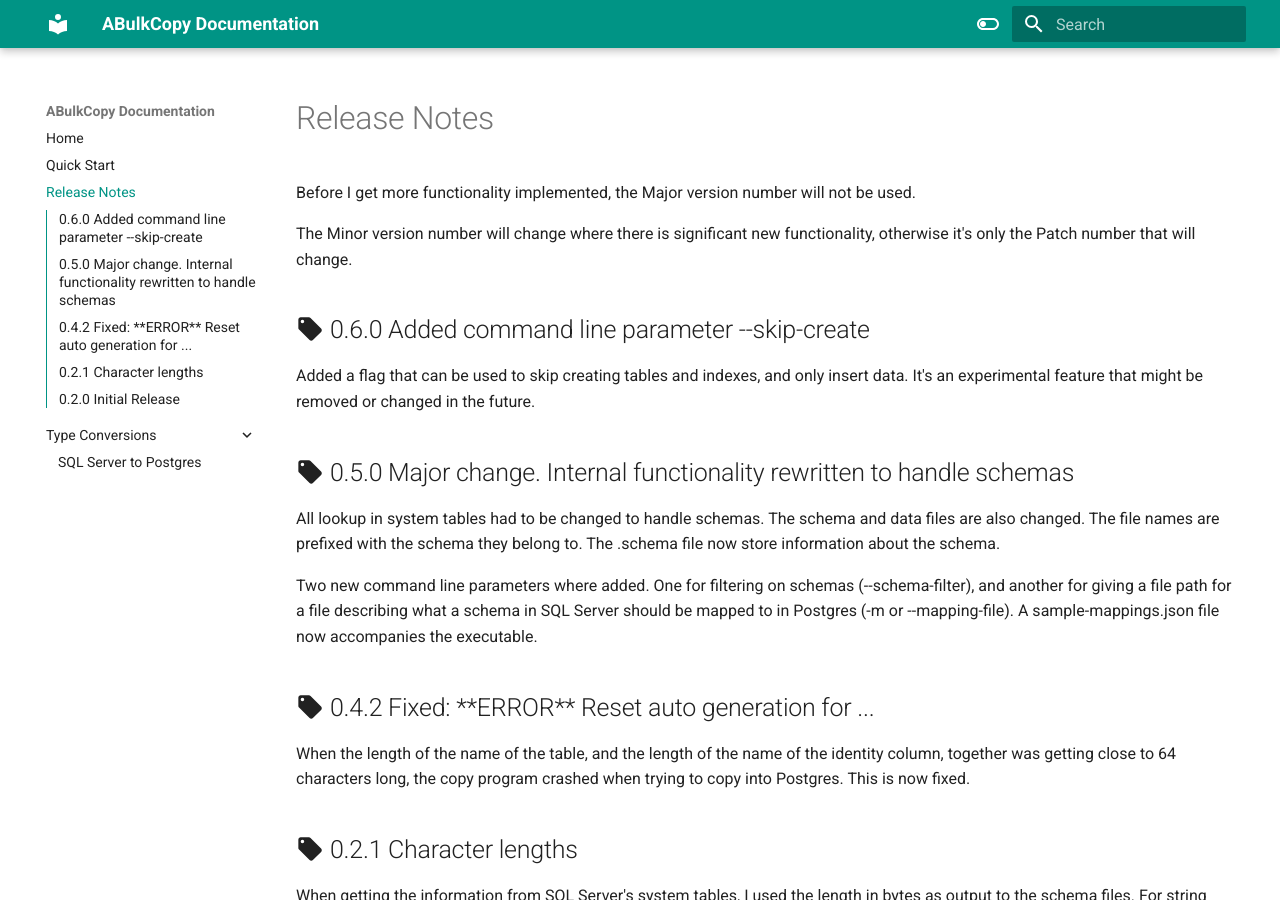
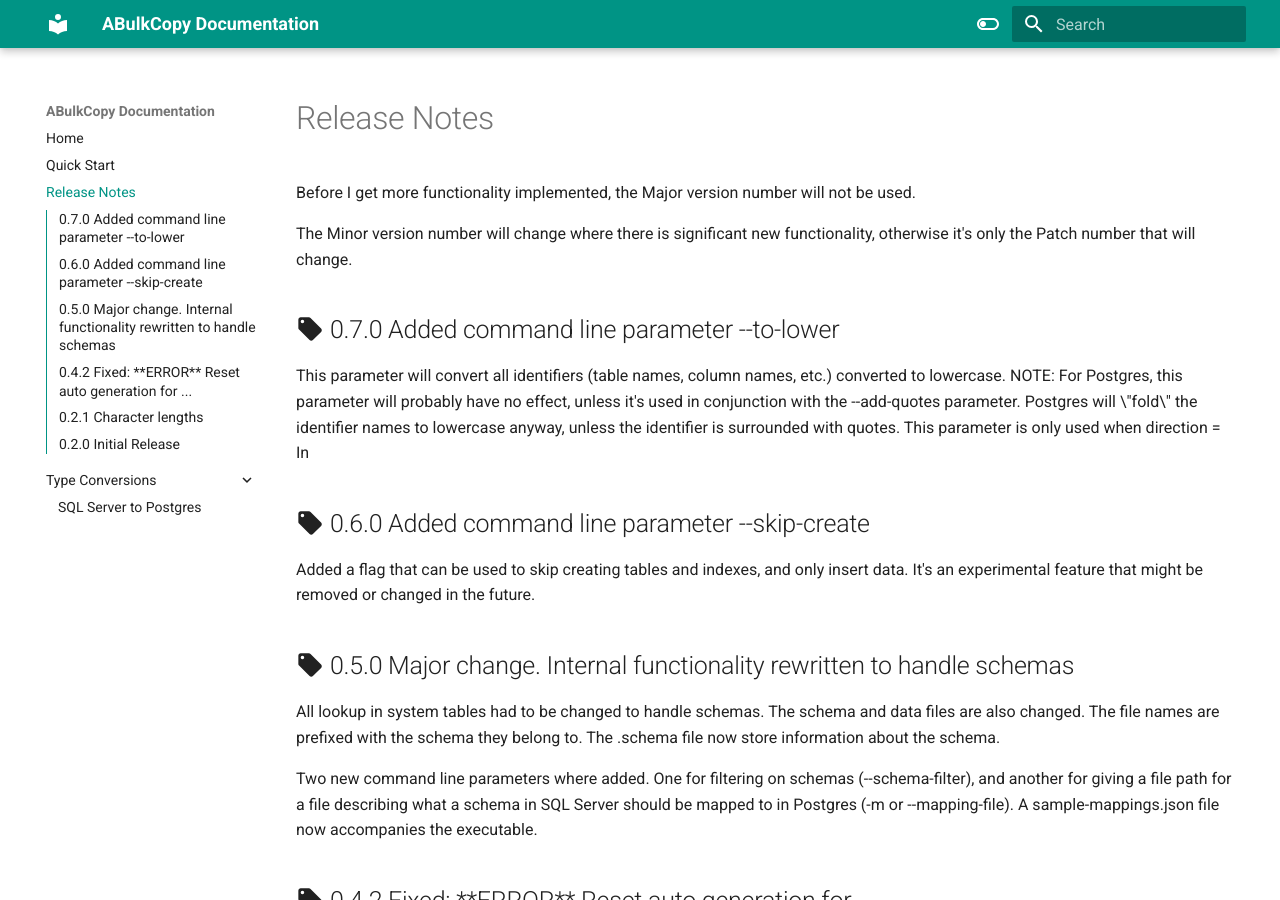
Before and after one commit to ArveH/ABulkCopy.Docs, an MkDocs documentation site: the page built from docs/release_notes.md, in a window 1280 px wide and 900 px high. Built offline with MkDocs 1.6.1 and Material for MkDocs 9.7.7, drawn with Linux system fonts in a browser that asks for light colours.

Commit message:
Added command line parameter --to-lower

```diff
--- a/docs/release_notes.md
+++ b/docs/release_notes.md
@@ -3,6 +3,10 @@
 Before I get more functionality implemented, the Major version number will not be used.
 
 The Minor version number will change where there is significant new functionality, otherwise it's only the Patch number that will change.
+
+## :material-tag: 0.7.0 Added command line parameter --to-lower
+
+This parameter will convert all identifiers (table names, column names, etc.) converted to lowercase. NOTE: For Postgres, this parameter will probably have no effect, unless it's used in conjunction with the --add-quotes parameter. Postgres will \"fold\" the identifier names to lowercase anyway, unless the identifier is surrounded with quotes. This parameter is only used when direction = In
 
 ## :material-tag: 0.6.0 Added command line parameter --skip-create
 
```
